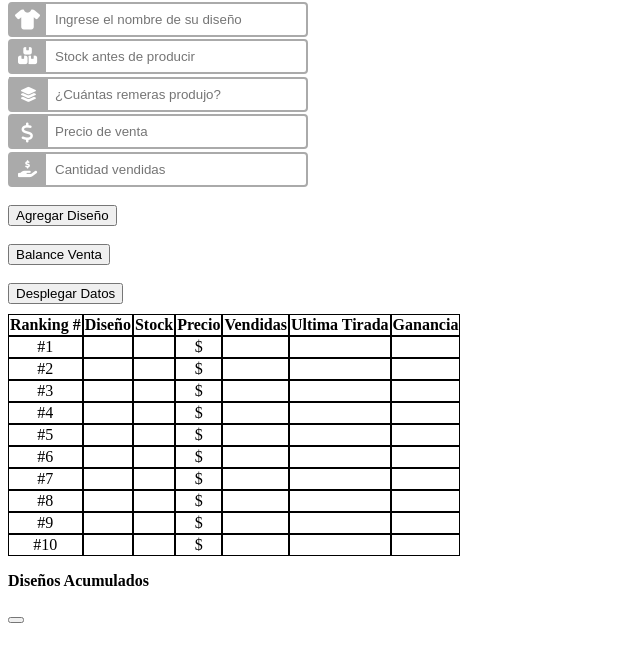
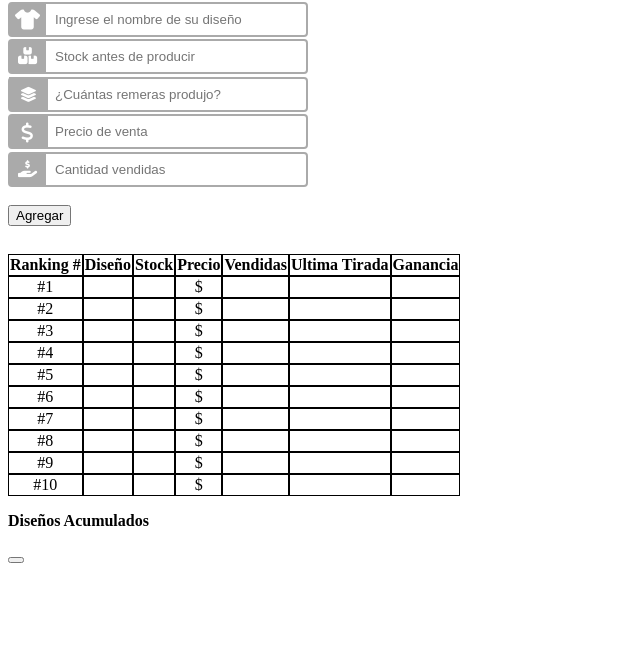
Before and after one commit to Federico531/Balance-de-Remeras, a plain HTML site: page index.html in a window 1280 px wide. Shown: the part 79-740 px from the top of the page, without its empty margins (0-640 px from the left). Drawn offline with Linux system fonts and the light colour scheme.

Commit message:
cumpli por hoy, mañana aprendo a guardar balances

```diff
--- a/app.js
+++ b/app.js
@@ -26,11 +26,11 @@ const addDesign = (ev)=>{
     diseños.push(diseño);
     document.forms[0].reset(); // to clear the form for the next entries
 
-    //for display purposes only
+    /*for display purposes only
     console.warn('added' , {diseños} );
     let pre = document.querySelector('#display pre');
     pre.textContent = '\n' + JSON.stringify(diseños, '\t', 2);
-
+    */
     //saving to localStorage
     localStorage.setItem('Mydesignlist', JSON.stringify(diseños) );
     };
@@ -136,7 +136,7 @@ const display = (ev)=>{
         document.getElementById("demo1").innerHTML = resultadoProvisorio;
 }
     document.addEventListener('DOMContentLoaded', ()=>{
-    document.getElementById('agregarDiseño').addEventListener('click', addDesign);
+    document.getElementById('agregarDiseño').addEventListener('click',addDesign);
+    document.getElementById('agregarDiseño').addEventListener('click',balanceVenta);
     document.getElementById('display').addEventListener('click', display);
-    document.getElementById('balanceVenta').addEventListener('click', balanceVenta);
 });
--- a/index.html
+++ b/index.html
@@ -51,20 +51,11 @@
     <br>
         <div>
             <button id="agregarDiseño" >
-            Agregar Diseño
-            </button>
-        </div>
-        <br>
-        <div>
-            <button id="balanceVenta">
-                Balance Venta
+            Agregar
             </button>
         </div>
     <br>
         <div class = "table">
-            <button id="display" >
-            Desplegar Datos
-            </button>
             <table>
                 <tr></tr>
                     <td><b>Ranking #</b></td>
```
Also changed, not shown: 3 other files.
